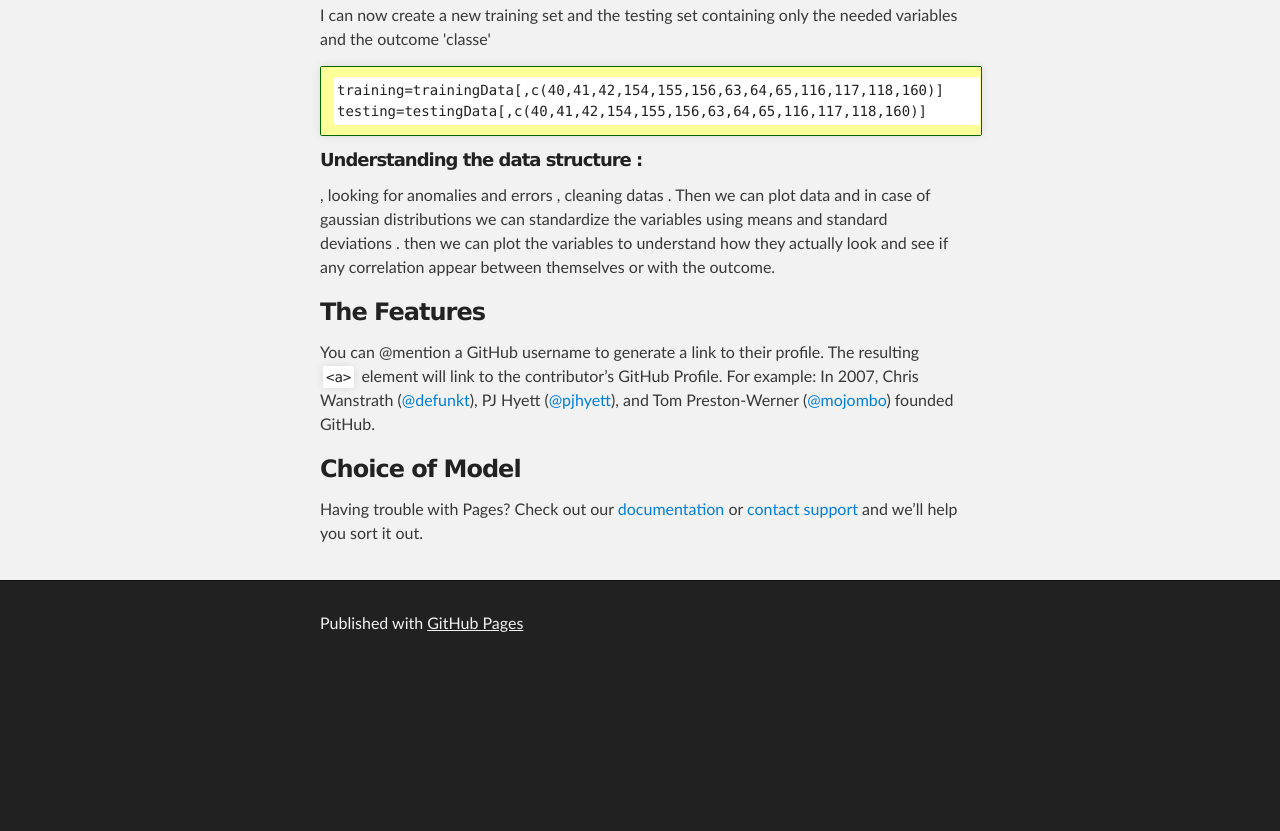
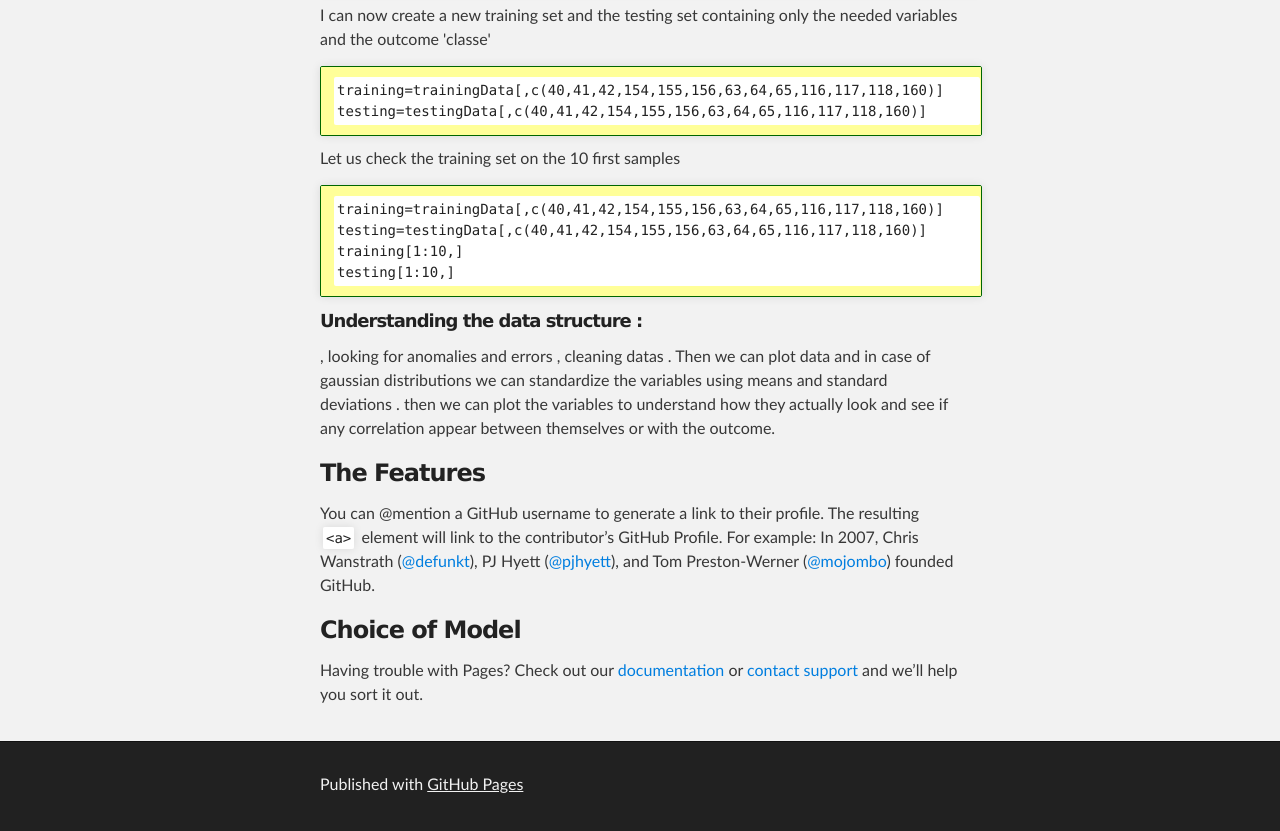
Before and after one commit to patap560/patap560.github.io, a plain HTML site: page index.html in a window 1280 px wide. Shown: the part 3412-4243 px from the top of the page. Before the commit the page ends 4082 px from the top, so only its background shows below. Drawn offline with Linux system fonts and the light colour scheme.

Commit message:
L184-188

```diff
--- a/index.html
+++ b/index.html
@@ -181,6 +181,11 @@ dim(testingData
 <pre class="programlisting"><code>training=trainingData[,c(40,41,42,154,155,156,63,64,65,116,117,118,160)]
 testing=testingData[,c(40,41,42,154,155,156,63,64,65,116,117,118,160)]</code></pre>
 
+<p>Let us check the training set on the 10 first samples</p>
+<pre class="programlisting"><code>training=trainingData[,c(40,41,42,154,155,156,63,64,65,116,117,118,160)]
+testing=testingData[,c(40,41,42,154,155,156,63,64,65,116,117,118,160)]
+training[1:10,]
+testing[1:10,]</code></pre>
 
 <h5>Understanding the data structure :</h5>
 <p>
```
